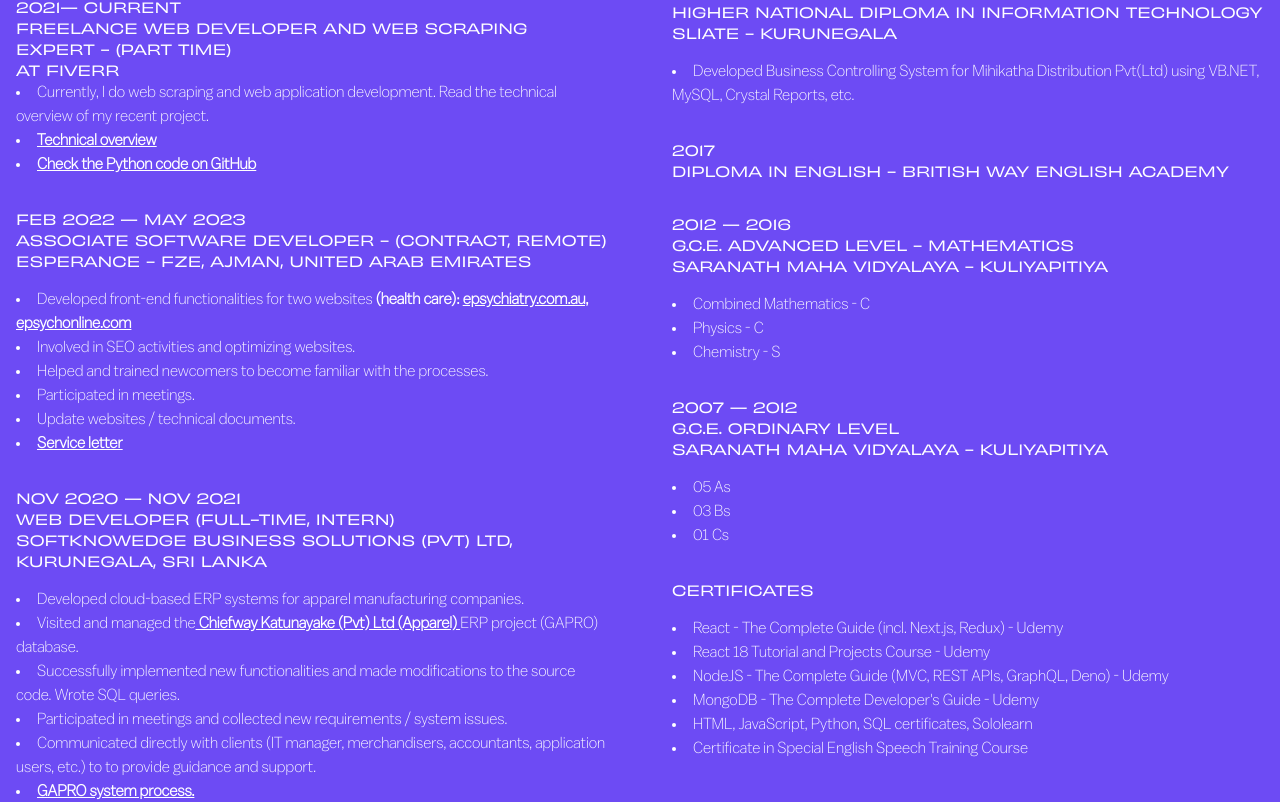
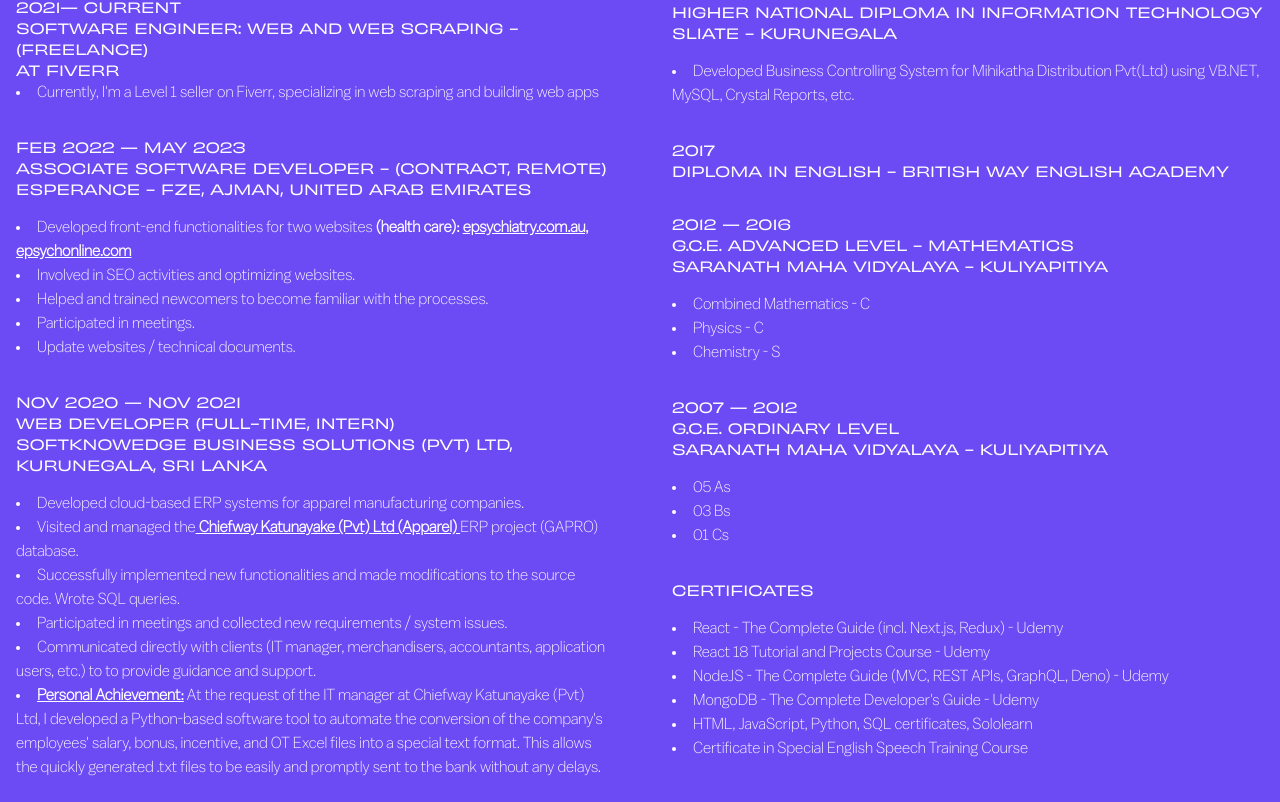
Before and after one commit to sanuja-gayantha/React-portfolio, a React (Vite) app: page / in a window 1280 px wide. Shown: the part 3586-4388 px from the top of the page. Built offline with nearby package versions, Linux system fonts and the light colour scheme.

Commit message:
Update Experience.tsx

```diff
--- a/src/pages/Experience.tsx
+++ b/src/pages/Experience.tsx
@@ -19,12 +19,13 @@ const Experience = () => {
 
               <div className="item flex flex-col text-[14px] font-obviously uppercase mt-4" >
                 <span className="font-bold ">2021— CURRENT</span>
-                <span className="font-bold ">FREELANCE WEB DEVELOPER and WEB SCRAPING EXPERT - (PART TIME)</span>
+                <span className="font-bold "> Software Engineer: WEB and WEB SCRAPING - (FREELANCE)</span>
                 <span className="font-bold ">At FIVERR</span>
                 <ul className="details font-balto normal-case font-medium text-[16px] flex flex-col list-disc list-inside">
-                  <li>Currently, I do web scraping and web application development. Read the technical overview of my recent project.</li>
-                  <li onClick={() => openInNewTab("https://drive.google.com/file/d/1k8orzteKnTmJ9LeqdyVIiFDSn8pAn3VT/view?usp=sharing")}><span className="font-semibold underline cursor-pointer">Technical overview</span></li>
+                  <li>Currently, I'm a Level 1 seller on Fiverr, specializing in web scraping and building web apps</li>
+{/*               <li onClick={() => openInNewTab("https://drive.google.com/file/d/1k8orzteKnTmJ9LeqdyVIiFDSn8pAn3VT/view?usp=sharing")}><span className="font-semibold underline cursor-pointer">Technical overview</span></li>
                   <li onClick={() => openInNewTab("https://github.com/sanuja-gayantha/Industry-reporter")}><span className="font-semibold underline cursor-pointer">Check the Python code on GitHub</span></li>
+                 */}
                 </ul >
               </div>
 
@@ -42,7 +43,7 @@ const Experience = () => {
                   <li>Helped and trained newcomers to become familiar with the processes.</li>
                   <li>Participated in meetings.</li>
                   <li>Update websites / technical documents.</li>
-                  <li onClick={() => openInNewTab("https://drive.google.com/file/d/1YVIkR3URx62tyKNhkcK8CsxLjo50AWKT/view?usp=sharing")}><span className="font-semibold underline cursor-pointer">Service letter</span></li>
+{/*                   <li onClick={() => openInNewTab("https://drive.google.com/file/d/1YVIkR3URx62tyKNhkcK8CsxLjo50AWKT/view?usp=sharing")}><span className="font-semibold underline cursor-pointer">Service letter</span></li> */}
                 </ul >
               </div>
 
@@ -61,7 +62,7 @@ const Experience = () => {
                   <li>Successfully implemented new functionalities and made modifications to the source code. Wrote SQL queries.</li>
                   <li>Participated in meetings and collected new requirements / system issues.</li>
                   <li>Communicated directly with clients (IT manager, merchandisers, accountants, application users, etc.) to to provide guidance and support.</li>
-                  <li onClick={() => openInNewTab("https://drive.google.com/file/d/1tUwhjfbM8M5hsf7Bk1QmS9soCqTcKa7B/view?usp=sharing")}><span className="font-semibold underline cursor-pointer">GAPRO system process.</span> </li>
+{/*                   <li onClick={() => openInNewTab("https://drive.google.com/file/d/1tUwhjfbM8M5hsf7Bk1QmS9soCqTcKa7B/view?usp=sharing")}><span className="font-semibold underline cursor-pointer">GAPRO system process.</span> </li> */}
                   <li><span className="font-semibold underline">Personal Achievement:</span> At the request of the IT manager at Chiefway Katunayake (Pvt) Ltd, I developed a Python-based software tool to automate the conversion of the company's employees' salary, bonus, incentive, and OT Excel files into a special text format. This allows the quickly generated .txt files to be easily and promptly sent to the bank without any delays.</li>
                 </ul >
               </div>
```
